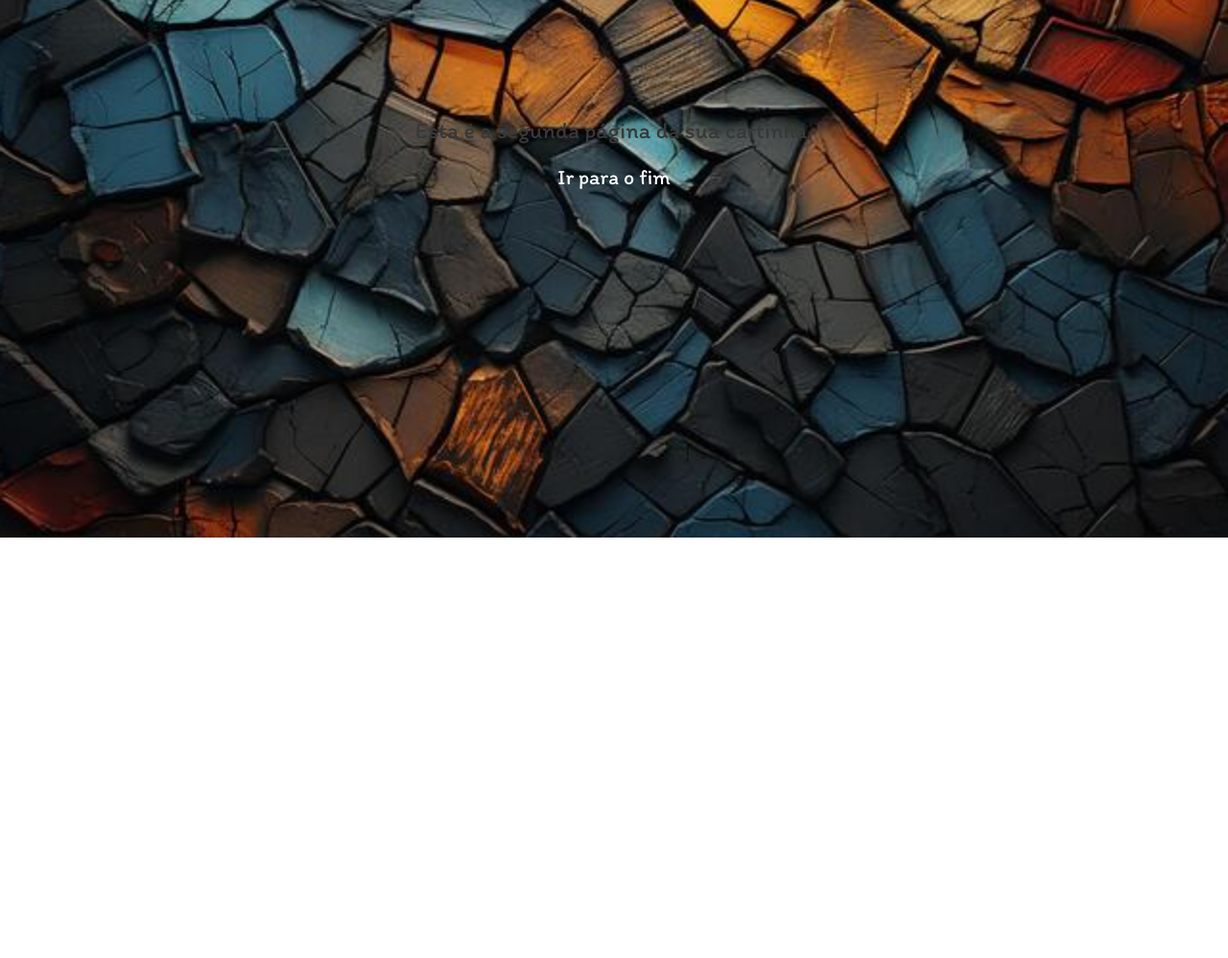
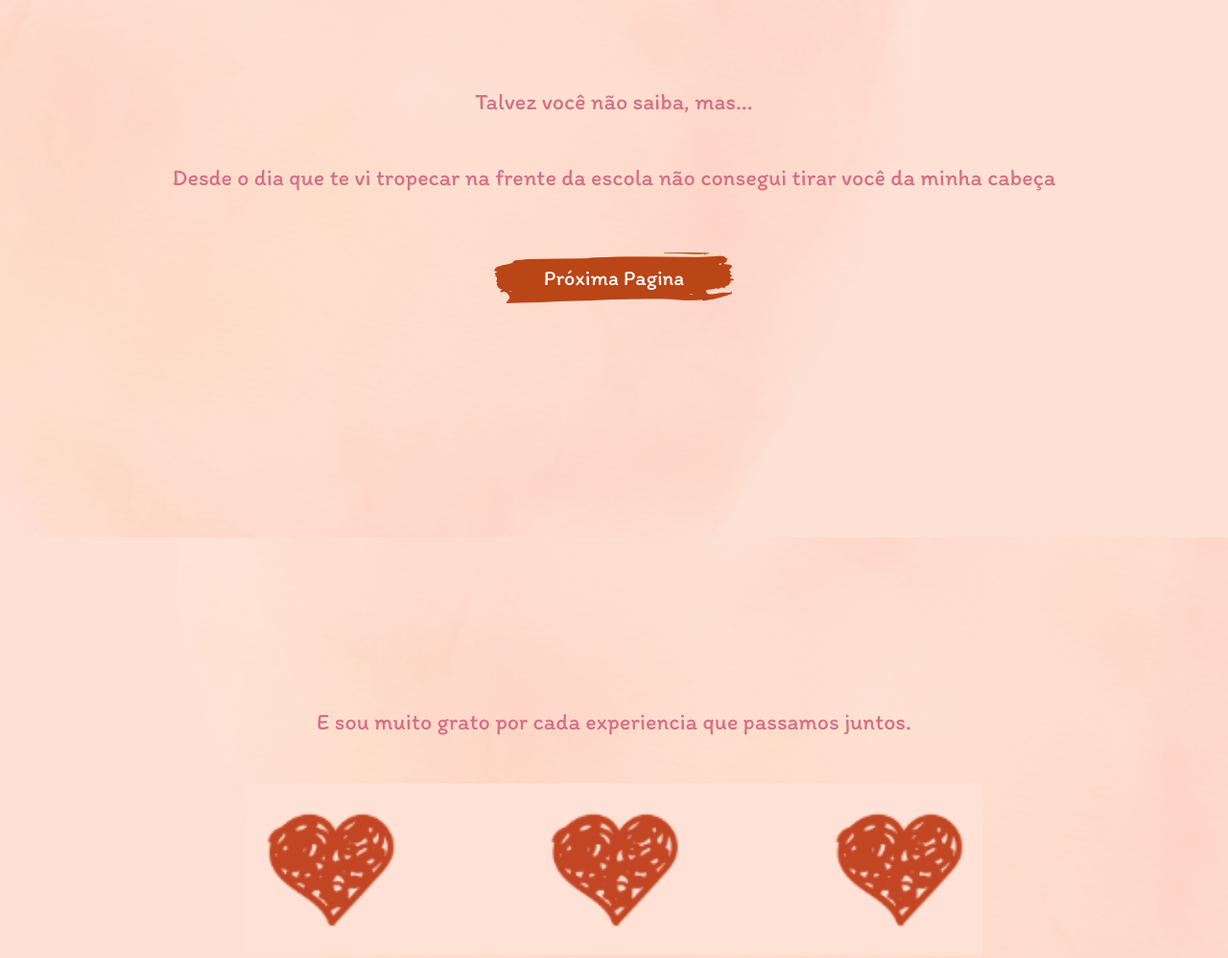
Before and after one commit to danwhat/letterProject, a plain HTML site: page index.html in a window 1280 px wide. Shown: the part 1040-2038 px from the top of the page at 96% size. Before the commit the page ends 1600 px from the top, so only its background shows below. Drawn offline with Linux system fonts and the light colour scheme.

Commit message:
first letter exemple

```diff
--- a/index.html
+++ b/index.html
@@ -31,8 +31,8 @@
   <script>
     const data = {
       "pages": [
-        {
-          "background": "./fundo-p1.png",
+      {
+          "background": "./images/bg-start.png",
           "content": [
             {
               "type": "image",
@@ -53,8 +53,8 @@
             {
               "type": "button",
               "source": "./btn1.png",
-              "width": 60,
-              "height": 10,
+              "width": 250,
+              "height": 80,
               "color": "white",
               "font": "Itim",
               "marginTop": 0,
@@ -64,30 +64,102 @@
           ]
         },
         {
-          "background": "./fundo-p2.jpg",
+          "background": "./images/bg-begin.png",
+          "content": [
+          {
+              "type": "text",
+              "marginTop": 100,
+              "marginBot": 0,
+              "width": 90,
+              "color": "#d67084",
+              "font": "Itim",
+              "content": "Talvez você não saiba, mas..."
+            },
+            {
+              "type": "text",
+              "marginTop": 50,
+              "marginBot": 50,
+              "width": 90,
+              "color": "#d67084",
+              "font": "Itim",
+              "content": "Desde o dia que te vi tropecar na frente da escola não consegui tirar você da minha cabeça"
+            },
+            {
+              "type": "button",
+              "source": "./btn1.png",
+              "width": 250,
+              "height": 80,
+              "color": "white",
+              "font": "Itim",
+              "marginTop": 0,
+              "marginBot": 0,
+              "content": "Próxima Pagina"
+            }
+          ]
+        },
+        {
+          "background": "./images/bg-mid.png",
           "content": [
             {
               "type": "text",
+              "marginTop": 150,
+              "marginBot": 50,
+              "width": 90,
+              "color": "#d67084",
+              "font": "Itim",
+              "content": "E sou muito grato por cada experiencia que passamos juntos."
+            },
+            {
+              "type": "image",
+              "source": "./hearts.png",
+              "marginTop": 0,
+              "marginBot": 0,
+              "size": 60
+            },
+            {
+              "type": "text",
               "marginTop": 50,
-              "marginBot": 20,
-              "width": 80,
-              "color": "#383838",
+              "marginBot": 50,
+              "width": 90,
+              "color": "#d67084",
               "font": "Itim",
-              "content": "Esta é a segunda página da sua cartinha."
+              "content": "Desde aquelas que foram só alegia quanto aquelas que fizeram a gente quebrar a cabeça; Mas que no final só nos deixou mais forte."
             },
             {
               "type": "button",
-              "source": "./btn2.png",
-              "width": 50,
-              "height": 10,
-              "color": "#fff",
+              "source": "./btn1.png",
+              "width": 250,
+              "height": 80,
+              "color": "white",
               "font": "Itim",
               "marginTop": 0,
-              "marginBot": 50,
-              "content": "Ir para o fim"
+              "marginBot": 100,
+              "content": "Próxima Pagina"
             }
           ]
-        }
+        },
+        {
+          "background": "./images/bg-end.png",
+          "content": [
+            {
+              "type": "image",
+              "source": "./girl.webp",
+              "marginTop": 100,
+              "marginBot": 0,
+              "size": 60
+            },
+            {
+              "type": "text",
+              "marginTop": 50,
+              "marginBot": 150,
+              "width": 90,
+              "color": "#d67084",
+              "font": "Itim",
+              "content": "E logo mais teremos o maior desafio de todos(até agora foi só o aquecimento), mas sei que tiraremos de letra."
+            }
+          ]
+        },
+
       ]
     };
 
@@ -137,8 +209,8 @@
               element.textContent = item.content;
               element.style.background = `url('${item.source}') center center no-repeat`;
               element.style.backgroundSize = 'contain';
-              element.style.width = `${item.width}%`;
-              element.style.height = `${item.height}%`;
+              element.style.width = `${item.width}px`;
+              element.style.height = `${item.height}px`;
               element.style.border = 'none';
               element.style.cursor = 'pointer';
               element.style.color = item.color;
@@ -169,7 +241,7 @@
     }
     createElementsFromData(data);
 
-    // window.location.hash = 'page-1';
+    window.location.hash = 'page-1';
   </script>
 </body>
 </html>
```
Also changed, not shown: girl.webp (added), hearts.png (added), images/bg-begin.png (added), images/bg-end.png (added), images/bg-mid.png (added), images/bg-start.png (renamed from fundo-p1.png).
